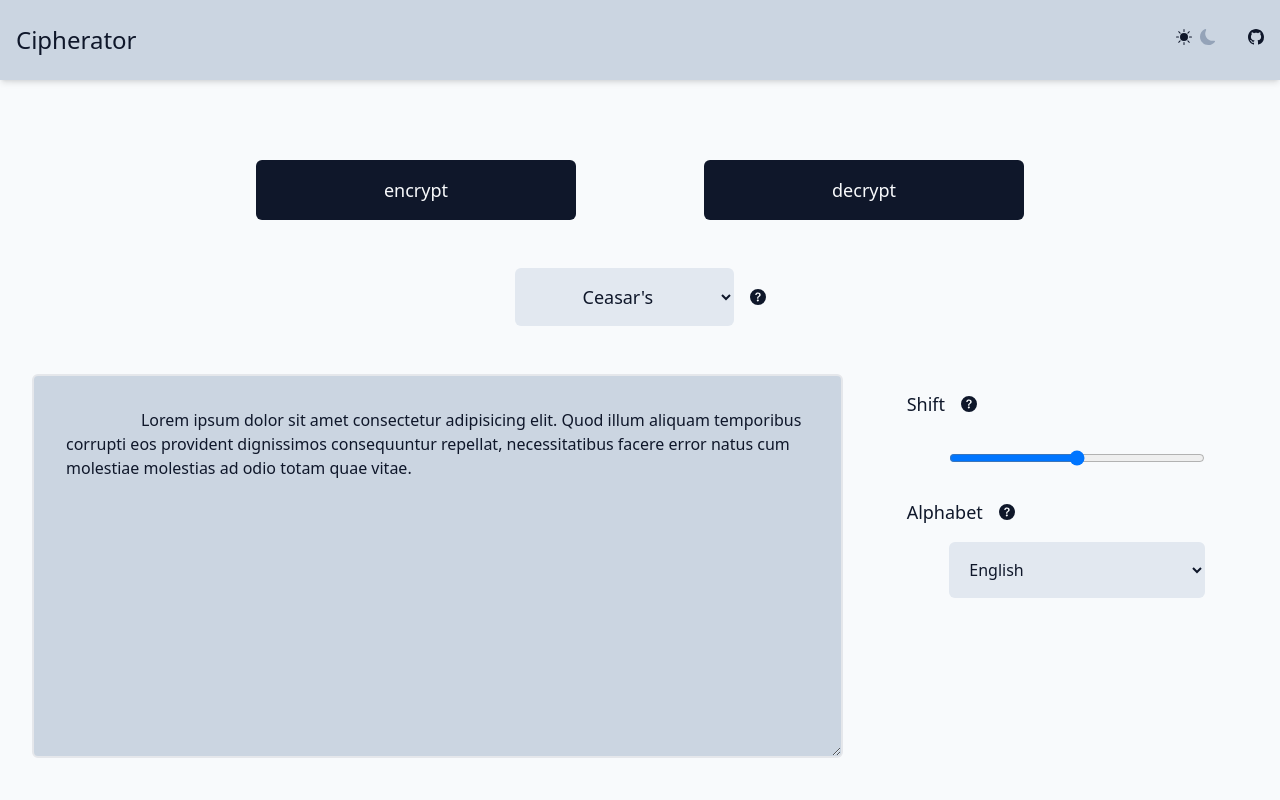
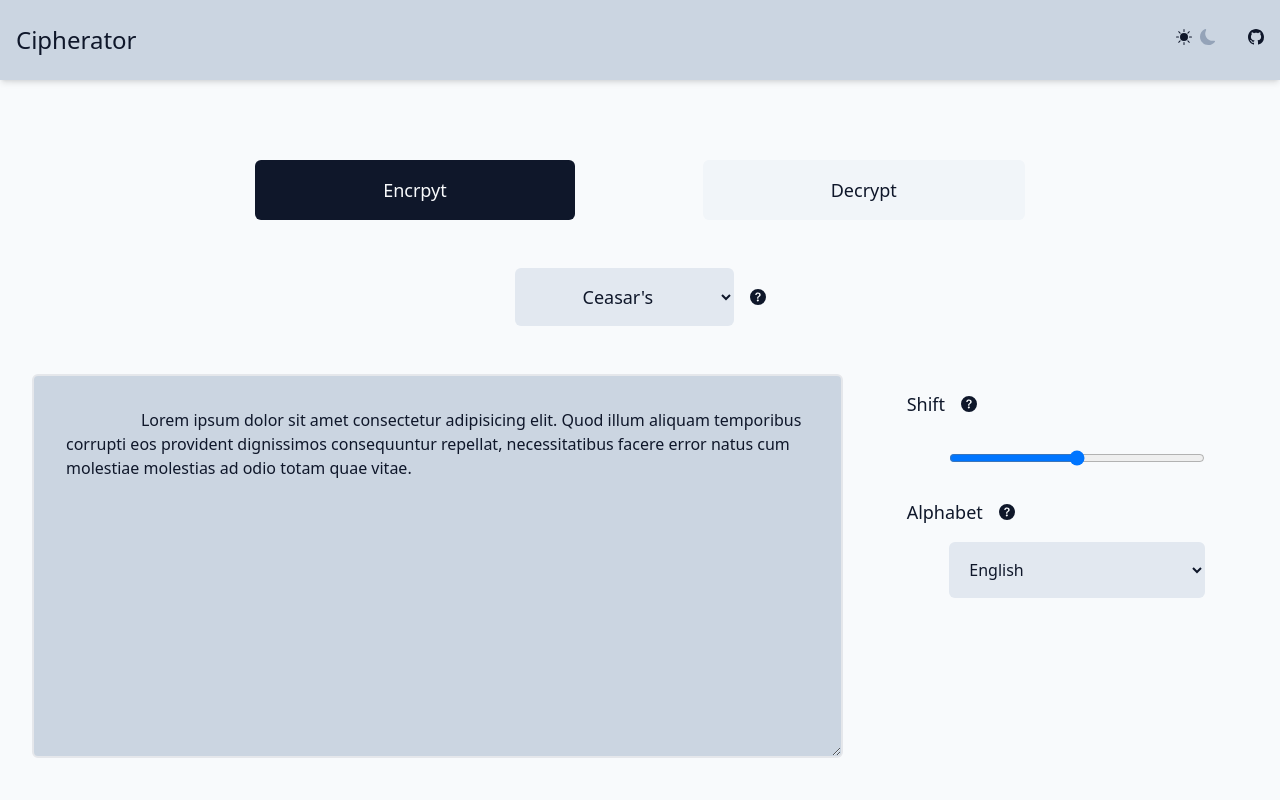
Before and after one commit to karo-fox/encryptor, a Vue app in the folder client/: page / in a window 1280 px wide. Shown: the top 800 px of the page. Built offline with nearby package versions, Linux system fonts and the light colour scheme.

Commit message:
wip(client): added ActionSwitch.vue

```diff
--- a/client/src/App.vue
+++ b/client/src/App.vue
@@ -3,6 +3,7 @@ import { useToggleDarkMode } from "./composables/toggleDarkMode";
 import IconQuestion from "./components/icons/IconQuestion.vue";
 import CopiableBlock from "./components/CopiableBlock.vue";
 import AppHeader from "./components/AppHeader.vue";
+import ActionSwitch from "./components/ActionSwitch.vue";
 
 useToggleDarkMode();
 </script>
@@ -25,18 +26,7 @@ useToggleDarkMode();
         <main class="mt-16">
           <form action="post">
             <div class="flex justify-center py-4 mb-4">
-              <input
-                name="action"
-                type="button"
-                value="encrypt"
-                class="py-4 px-4 sm:px-16 text-lg lg:px-32 rounded-md bg-slate-900 text-slate-50 dark:bg-slate-300 dark:text-slate-900"
-              />
-              <input
-                name="action"
-                type="button"
-                value="decrypt"
-                class="ml-4 sm:ml-16 lg:ml-32 py-4 px-4 sm:px-16 lg:px-32 text-lg rounded-md bg-slate-900 text-slate-50 dark:bg-slate-300 dark:text-slate-900"
-              />
+              <ActionSwitch />
             </div>
             <div class="flex justify-center items-center py-4">
               <select
--- /dev/null
+++ b/client/src/components/ActionSwitch.vue
@@ -0,0 +1,44 @@
+<script setup lang="ts">
+import { ref, watch } from "vue";
+
+const action = ref("encrypt");
+const chosen =
+  "bg-slate-900 text-slate-50 dark:bg-slate-300 dark:text-slate-900";
+const disabled =
+  "bg-slate-100 text-slate-900 dark:bg-slate-800 dark:text-slate-50";
+const encryptClass = ref(chosen);
+const decryptClass = ref(disabled);
+
+watch(action, async (newAction, oldAction) => {
+  if (newAction != oldAction) {
+    if (newAction === "encrypt") {
+      encryptClass.value = chosen;
+      decryptClass.value = disabled;
+      // change state to action: encrypt
+    } else if (newAction === "decrypt") {
+      encryptClass.value = disabled;
+      decryptClass.value = chosen;
+      // change state to action: decrpyt
+    }
+  }
+});
+</script>
+
+<template>
+  <button
+    name="action"
+    type="button"
+    :class="`py-4 px-4 sm:px-16 text-lg lg:px-32 rounded-md ${encryptClass}`"
+    @click="action = 'encrypt'"
+  >
+    Encrpyt
+  </button>
+  <button
+    name="action"
+    type="button"
+    :class="`ml-4 sm:ml-16 lg:ml-32 py-4 px-4 sm:px-16 text-lg lg:px-32 rounded-md ${decryptClass}`"
+    @click="action = 'decrypt'"
+  >
+    Decrypt
+  </button>
+</template>
```
